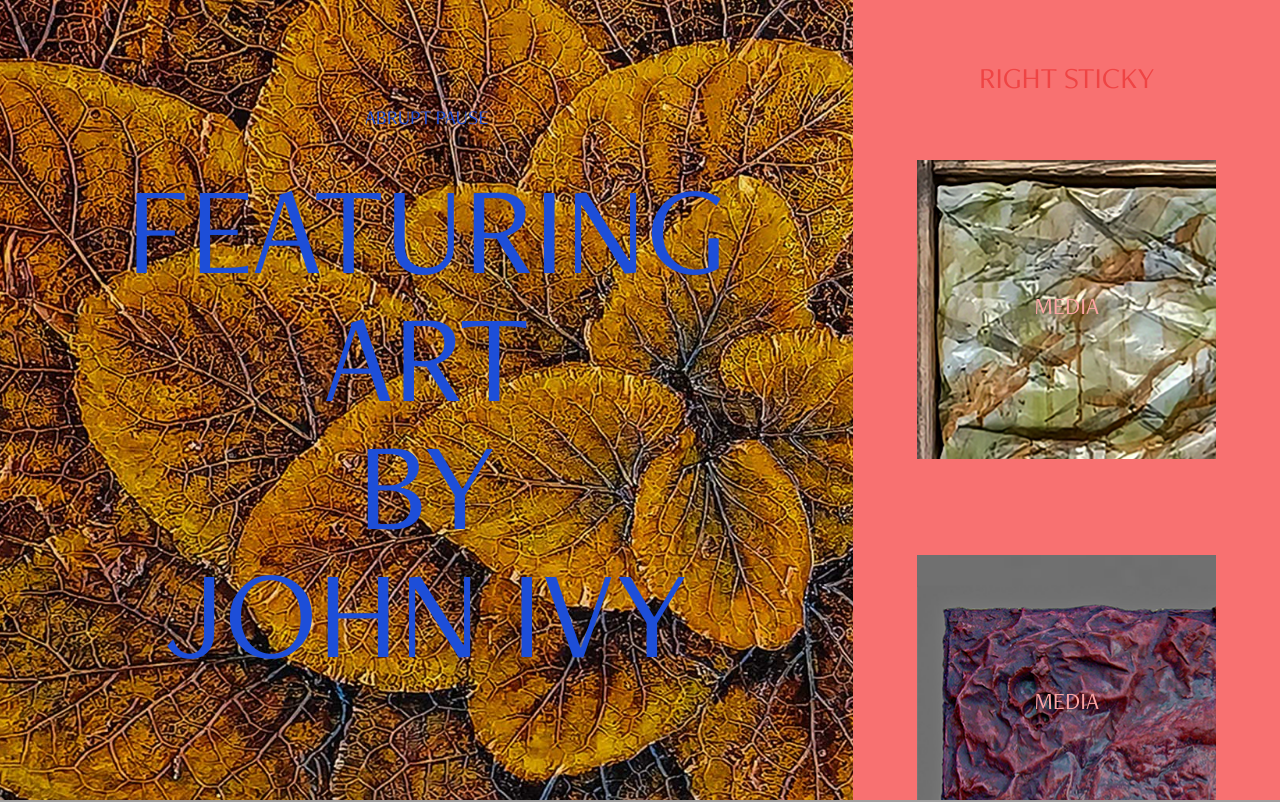
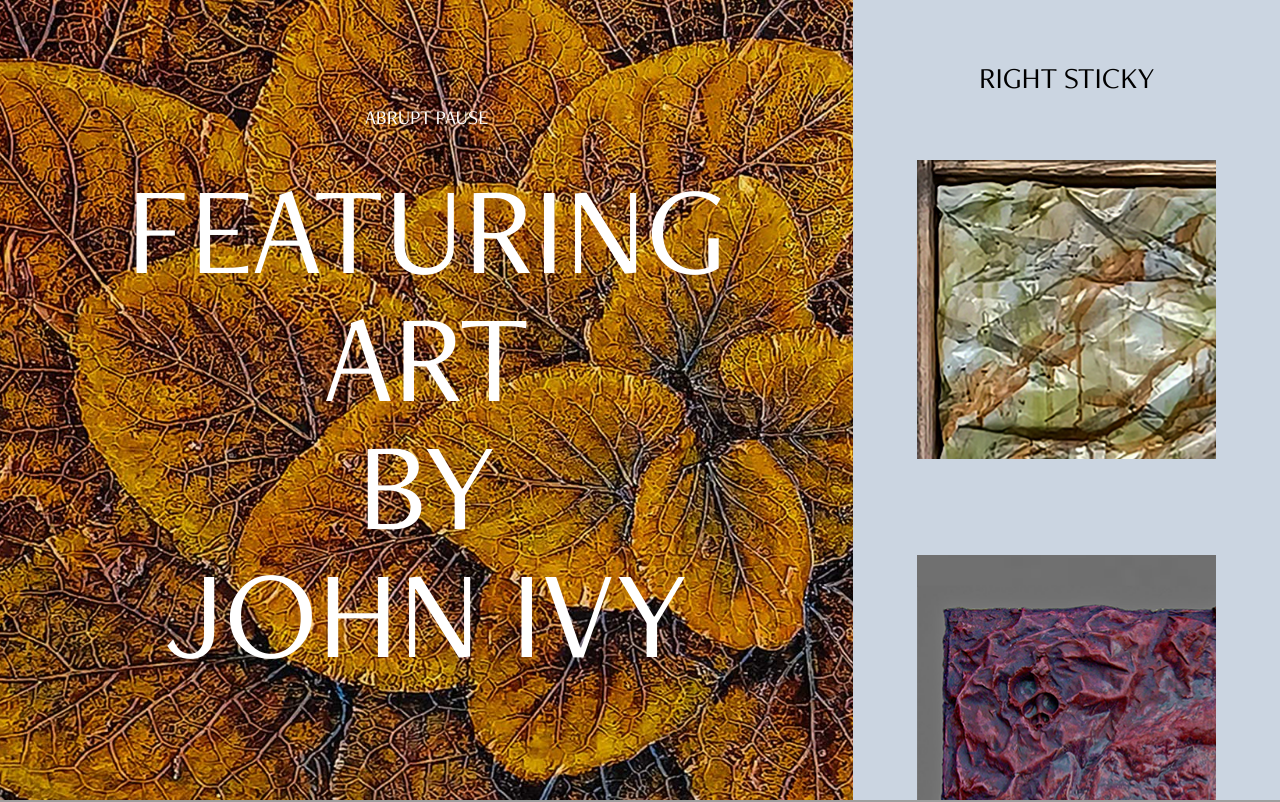
Before and after one commit to abruptpause/red-template-nextjs, a Next.js app: page / in a window 1280 px wide. Shown: the top 802 px of the page. Built offline with nearby package versions, Linux system fonts and the light colour scheme; grey boxes are pictures that could not be loaded; a web font is replaced by a local one.

Commit message:
remove background images

```diff
--- a/pages/index.js
+++ b/pages/index.js
@@ -3,7 +3,7 @@
 const Header = ({ text = ['hero', 'title', 'text'], caption = 'left sticky' }) => {
   const css = {
     // div: 'freight-neo sticky flex h-screen top-0 right-0 text-center text-blue-700 text-super-xl col-span-3 justify-center items-center',
-    div: 'freight-neo sticky flex h-screen top-0 right-0 text-center text-blue-700 text-9xl col-span-2 justify-center items-center',
+    div: 'freight-neo sticky flex h-screen top-0 right-0 text-center text-white text-9xl col-span-2 justify-center items-center',
     h1: 'text-xl pb-12'
   }
 
@@ -24,31 +24,24 @@ const Header = ({ text = ['hero', 'title', 'text'], caption = 'left sticky' }) =
 const Square = ({ text, img }) => {
   const css = {
     div: 'relative grid justify-center w-full items-center aspect-square bg-red-200 text-red-700 text-5xl text-center my-24 scroll-element',
-    h1: 'freight-neo text-center text-red-300 text-2xl'
+    // h1: 'freight-neo text-center text-red-300 text-2xl'
   }
 
+        // <h1 className={css.h1}>Media</h1>
   return (
     <div className={css.div} style={{
         backgroundImage: `url('${img}')`
       }}>
-      <div>
-        <h1 className={css.h1}>Media</h1>
-        {
-        text
-          ? <h1>Image</h1>
-          : null
-      }
-      </div>
     </div>
   )
 }
 
 // the header and the right bar.
-const Sticky = () => {
+const Sticky = ({bg = 'bg-slate-300'}) => {
   const css = {
     section: 'absolute top-0 left-0 grid grid-cols-3 w-full h-full',
-    div: 'sticky overflow-y-scroll col-span-1 col-start-3 h-screen top-0 bg-red-400 p-16 scroll-container scroll-pt-16',
-    h1: 'absolute freight-neo text-center text-red-500 top-0 left-0 w-full py-16 text-3xl scroll-element'
+    div: `sticky overflow-y-scroll col-span-1 col-start-3 h-screen top-0 p-16 scroll-container scroll-pt-16 ${bg}`,
+    h1: 'absolute freight-neo text-center top-0 left-0 w-full py-16 text-3xl scroll-element'
   }
 
   return (
@@ -65,7 +58,7 @@ const Sticky = () => {
   )
 }
 
-const PlaceHolder = ({ bg = 'bg-slate-100', fg = 'text-slate-200', img, text }) => {
+const PlaceHolder = ({ bg = 'bg-white', fg = 'text-slate-200', img, text }) => {
   const css = {
     section: `flex items-center justify-center min-h-screen bg-center bg-cover ${bg}`,
     h1: `freight-neo text-center text-5xl ${fg}`
@@ -91,13 +84,13 @@ const Home = () => (
   <main>
     <section className='relative'>
       <Sticky />
-      <PlaceHolder bg='bg-blue-200' fg='text-blue-300' img='/images/main/hero.jpg' />
-      <PlaceHolder bg='bg-white' />
+      <PlaceHolder img='/images/main/hero.jpg' />
+      <PlaceHolder bg='bg-slate-100' />
     </section>
 
-    <PlaceHolder bg='bg-teal-200' fg='text-teal-300' img='/images/main/JIV1.jpg' />
-    <PlaceHolder bg='bg-teal-400' fg='text-teal-500' img='/images/main/JIV4.jpg' />
-    <PlaceHolder bg='bg-teal-600' fg='text-teal-700' img='/images/main/JIV5.jpg' />
+    <PlaceHolder bg='bg-slate-200' />
+    <PlaceHolder bg='bg-slate-100' />
+    <PlaceHolder />
   </main>
 )
 
```
